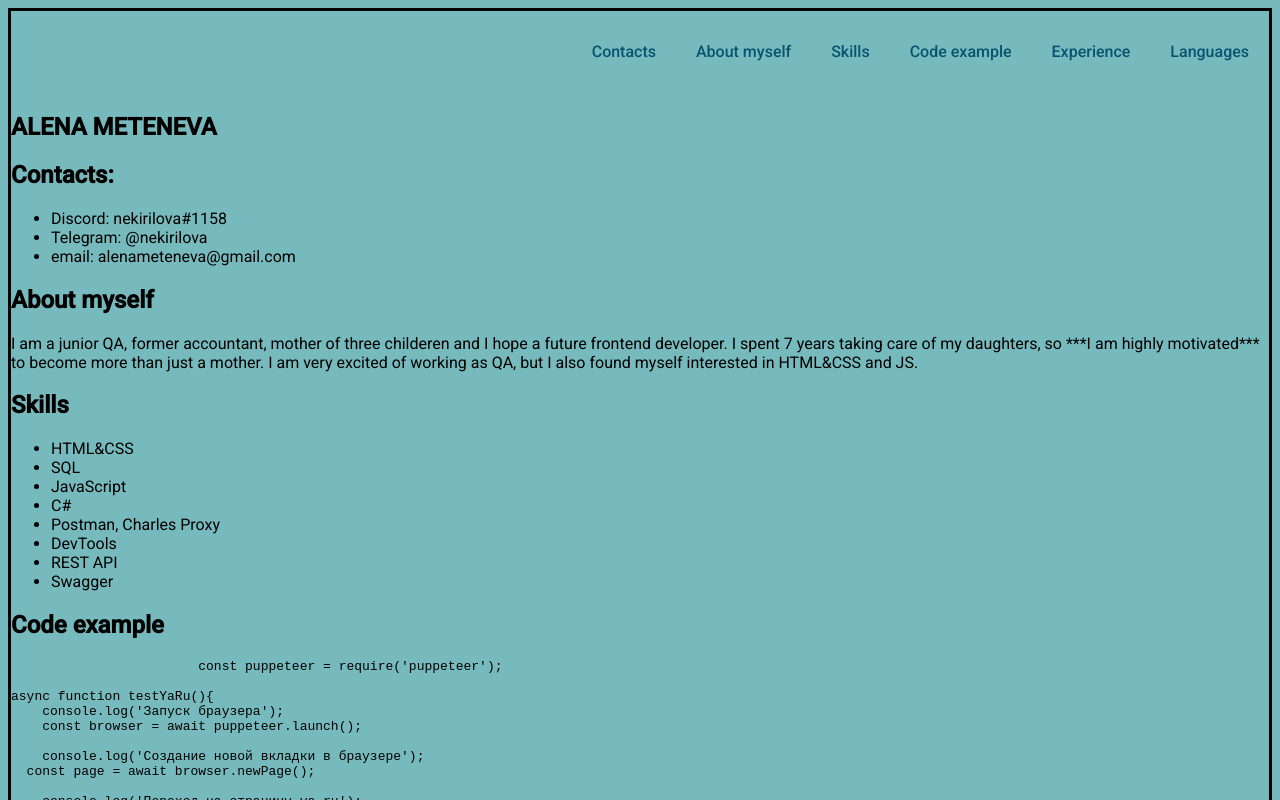
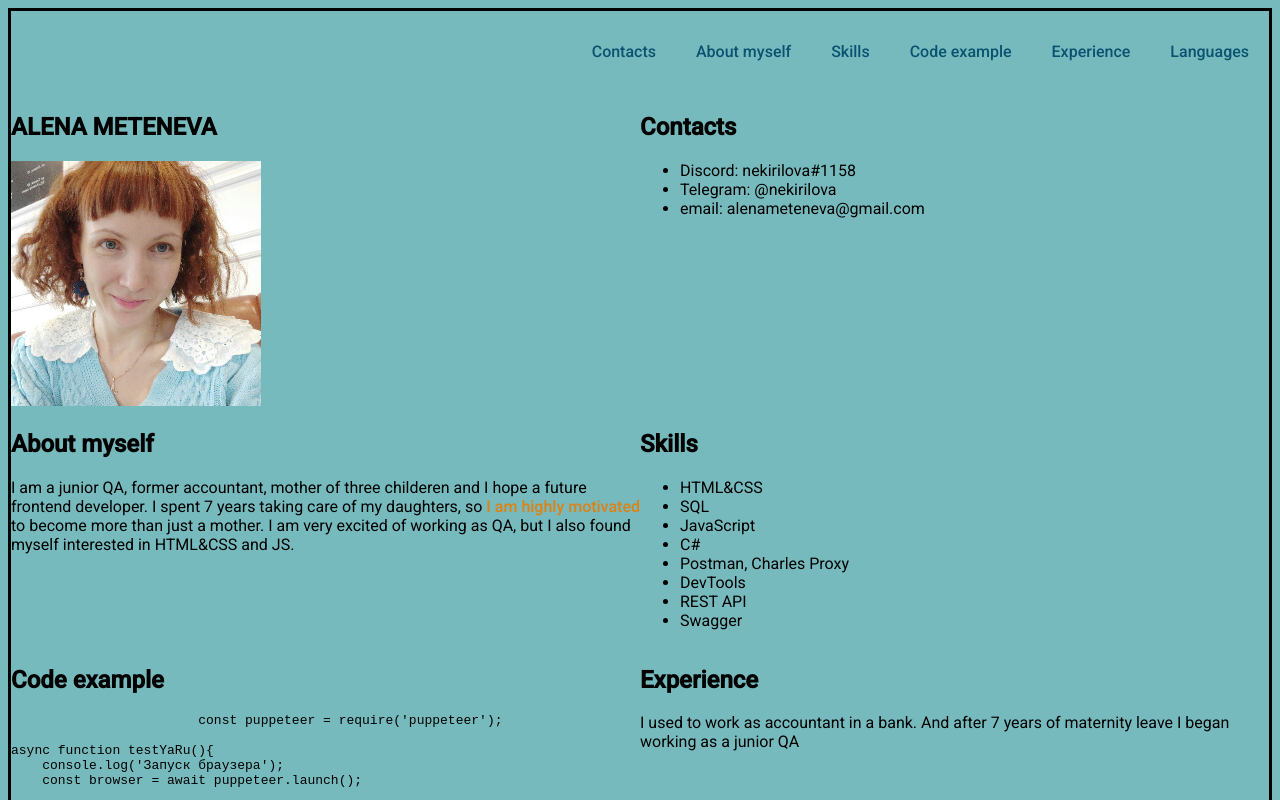
Before and after one commit to nekirilova/rsschool-cv, a plain HTML site: page index.html in a window 1280 px wide. Shown: the top 800 px of the page. Drawn offline with Linux system fonts and the light colour scheme.

Commit message:
feat: add html classes and styles

```diff
--- a/index.html
+++ b/index.html
@@ -27,12 +27,13 @@
             </div>
         </header>
         <main class="main">
-            <div class="container">
+            <div class="container main-container">
                 <section class="section" id="profile">
                <h1 class="section-title">ALENA METENEVA</h1>
+               <img src="assets/image.png" alt="CV photo">
             </section>
             <section class="section" id="contacts">
-                <h2 class="section-title">Contacts:</h2>
+                <h2 class="section-title"><a name="contacts">Contacts</a></h2>
                 <ul>
                     <li>Discord: nekirilova#1158</li>
                     <li>Telegram: @nekirilova</li>
@@ -40,13 +41,13 @@
                 </ul>
             </section>
             <section class="section" id="about-myself">
-                <h2 class="section-title">About myself</h2>
+                <h2 class="section-title"><a name="about">About myself</a></h2>
                     <p>
-                       I am a junior QA, former accountant, mother of three childeren and I hope a future frontend developer. I spent 7 years taking care of my daughters, so ***I am highly motivated*** to become more than just a mother. I am very excited of working as QA, but I also found myself interested in HTML&CSS and JS.
+                       I am a junior QA, former accountant, mother of three childeren and I hope a future frontend developer. I spent 7 years taking care of my daughters, so <span class="important">I am highly motivated</span> to become more than just a mother. I am very excited of working as QA, but I also found myself interested in HTML&CSS and JS.
                     </p>
             </section>
             <section class="section" id="skills">
-                <h2 class="section-title">Skills</h2>
+                <h2 class="section-title"><a name="skills">Skills</a></h2>
                     <ul>
                         <li>HTML&CSS</li>
                         <li>SQL</li>
@@ -59,7 +60,7 @@
                     </ul>
             </section>
             <section class="section" id="code">
-                <h2 class="section-title">Code example</h2>
+                <h2 class="section-title"><a name="code">Code example</a></h2>
                 <code>
                     <pre>
                         const puppeteer = require('puppeteer');
@@ -107,13 +108,13 @@ testYaRu();
                 </code>
             </section>
             <section class="section" id="experience">
-                <h2 class="section-title">Experience</h2>
+                <h2 class="section-title"><a name="experience">Experience</a></h2>
                     <p>
                         I used to work as accountant in a bank.  And after 7 years of maternity leave I began working as a junior QA
                     </p>
             </section>
             <section class="section" id="languages">
-                <h2 class="section-title">Languages</h2>
+                <h2 class="section-title"><a name="languages">Languages</a></h2>
                 <p>
                     <ul>
                         <li>Russian</li>
--- a/style.css
+++ b/style.css
@@ -39,3 +39,22 @@ html {
 
 
 }
+
+.important {
+    font-weight: 500;
+    color: rgb(221, 130, 19);
+}
+
+.main-container {
+    display: flex;
+    flex-wrap: wrap;
+}
+
+.section {
+    width: 50%;
+}
+@media (max-width: 768px) {
+    .section {
+      width: 100%;
+    }
+  }
```
